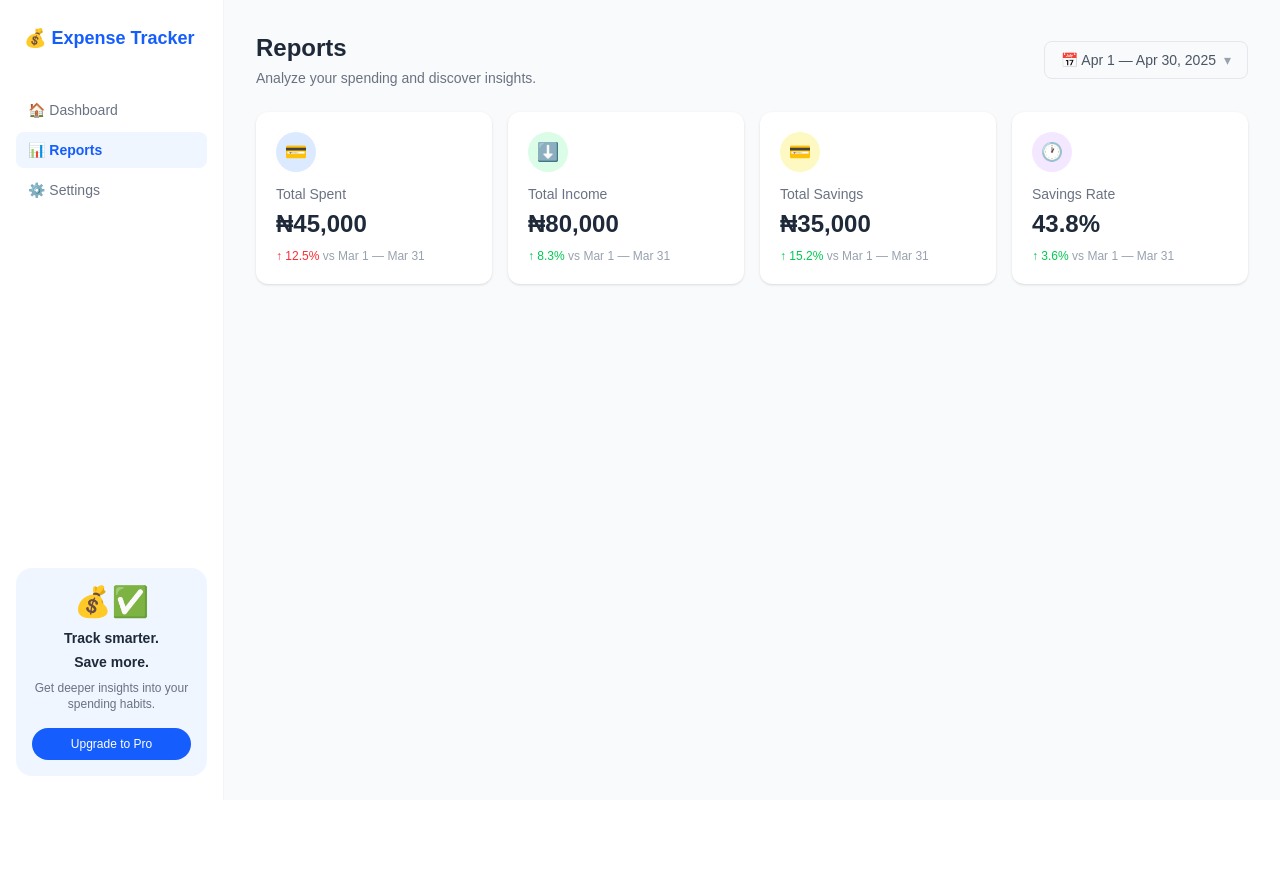
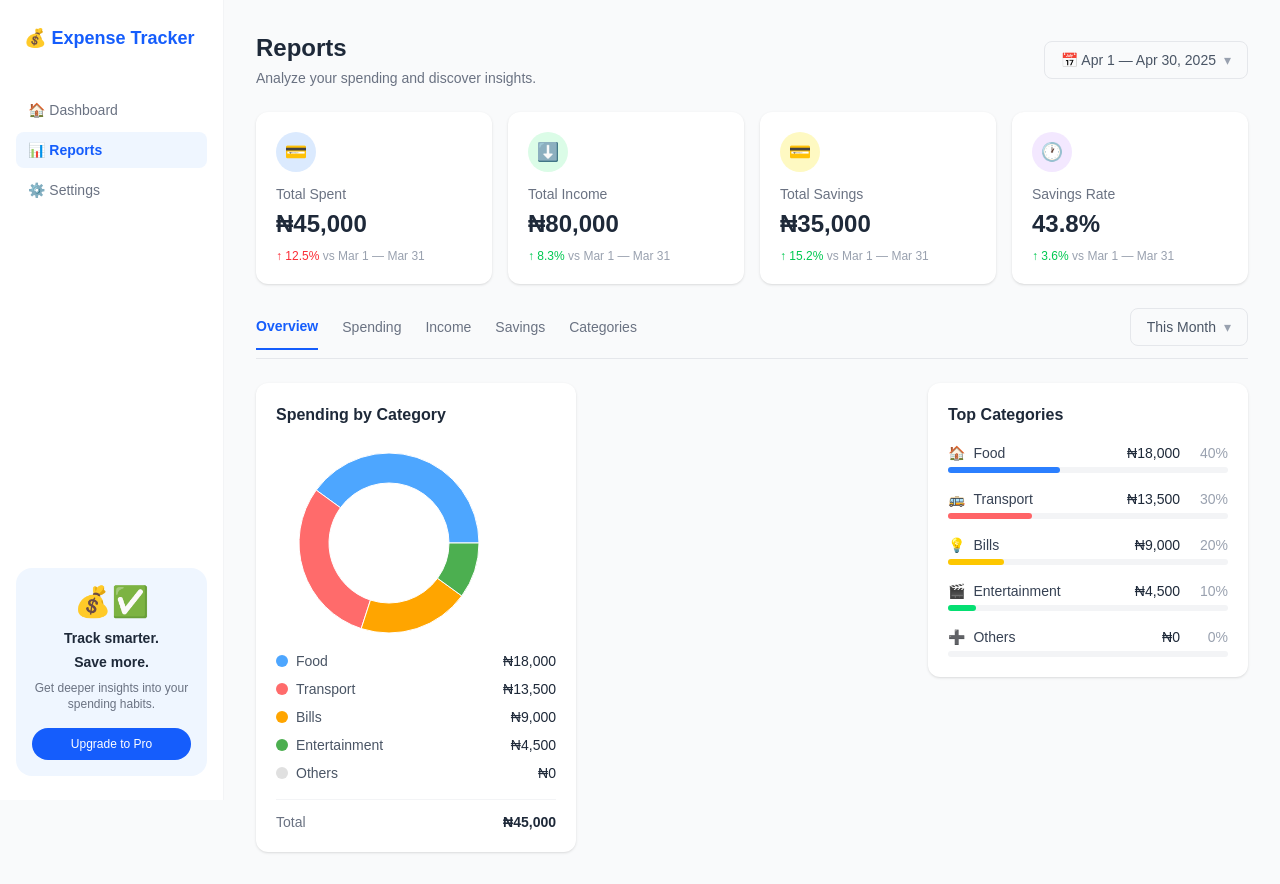
Before and after one commit to fanjorin/grp3-expense-tracker, a Next.js app in the folder frontend/: page /reports in a window 1280 px wide. Before the commit the page ends 800 px from the top, so only its background shows below. Built offline with nearby package versions, Linux system fonts and the light colour scheme.

Commit message:
feat: add reports tab, spending by category chart and top categories

```diff
--- /dev/null
+++ b/frontend/app/reports/components/ReportsTabs.jsx
@@ -0,0 +1,32 @@
+export default function ReportsTabs() {
+  return (
+    <div className="flex items-center justify-between mb-6 border-b border-gray-200">
+
+      {/* Tabs */}
+      <div className="flex gap-6">
+        <button className="text-sm font-semibold text-blue-600 border-b-2 border-blue-600 pb-3">
+          Overview
+        </button>
+        <button className="text-sm text-gray-500 hover:text-blue-600 pb-3">
+          Spending
+        </button>
+        <button className="text-sm text-gray-500 hover:text-blue-600 pb-3">
+          Income
+        </button>
+        <button className="text-sm text-gray-500 hover:text-blue-600 pb-3">
+          Savings
+        </button>
+        <button className="text-sm text-gray-500 hover:text-blue-600 pb-3">
+          Categories
+        </button>
+      </div>
+
+      {/* This Month Dropdown */}
+      <div className="flex items-center gap-2 border border-gray-200 rounded-lg px-4 py-2 text-sm text-gray-600 cursor-pointer hover:bg-gray-50 mb-3">
+        This Month
+        <span className="text-gray-400">▾</span>
+      </div>
+
+    </div>
+  );
+}
--- /dev/null
+++ b/frontend/app/reports/components/SpendingByCategory.jsx
@@ -0,0 +1,59 @@
+"use client";
+
+import { PieChart, Pie, Cell, Tooltip, ResponsiveContainer } from "recharts";
+
+const data = [
+  { name: "Food", value: 40, amount: "₦18,000", color: "#4DA6FF" },
+  { name: "Transport", value: 30, amount: "₦13,500", color: "#FF6B6B" },
+  { name: "Bills", value: 20, amount: "₦9,000", color: "#FFA500" },
+  { name: "Entertainment", value: 10, amount: "₦4,500", color: "#4CAF50" },
+  { name: "Others", value: 0, amount: "₦0", color: "#E0E0E0" },
+];
+
+export default function SpendingByCategory() {
+  return (
+    <div className="bg-white rounded-xl p-5 shadow-sm">
+
+      <h3 className="font-semibold text-gray-800 mb-4">Spending by Category</h3>
+
+      {/* Pie Chart */}
+      <ResponsiveContainer width="100%" height={200}>
+        <PieChart>
+          <Pie
+            data={data}
+            cx="40%"
+            cy="50%"
+            innerRadius={60}
+            outerRadius={90}
+            dataKey="value"
+          >
+            {data.map((entry, index) => (
+              <Cell key={index} fill={entry.color} />
+            ))}
+          </Pie>
+          <Tooltip />
+        </PieChart>
+      </ResponsiveContainer>
+
+      {/* Legend */}
+      <div className="flex flex-col gap-2 mt-2">
+        {data.map((entry, index) => (
+          <div key={index} className="flex items-center justify-between text-sm">
+            <div className="flex items-center gap-2">
+              <div className="w-3 h-3 rounded-full" style={{ backgroundColor: entry.color }}></div>
+              <span className="text-gray-600">{entry.name}</span>
+            </div>
+            <span className="text-gray-800 font-medium">{entry.amount}</span>
+          </div>
+        ))}
+      </div>
+
+      {/* Total */}
+      <div className="flex items-center justify-between mt-4 pt-3 border-t border-gray-100">
+        <span className="text-sm text-gray-500">Total</span>
+        <span className="text-sm font-bold text-gray-800">₦45,000</span>
+      </div>
+
+    </div>
+  );
+}
--- /dev/null
+++ b/frontend/app/reports/components/TopCategories.jsx
@@ -0,0 +1,45 @@
+const categories = [
+  { id: 1, icon: "🏠", name: "Food", amount: "₦18,000", percent: 40, color: "bg-blue-500" },
+  { id: 2, icon: "🚌", name: "Transport", amount: "₦13,500", percent: 30, color: "bg-red-400" },
+  { id: 3, icon: "💡", name: "Bills", amount: "₦9,000", percent: 20, color: "bg-yellow-400" },
+  { id: 4, icon: "🎬", name: "Entertainment", amount: "₦4,500", percent: 10, color: "bg-green-400" },
+  { id: 5, icon: "➕", name: "Others", amount: "₦0", percent: 0, color: "bg-gray-300" },
+];
+
+export default function TopCategories() {
+  return (
+    <div className="bg-white rounded-xl p-5 shadow-sm">
+
+      <h3 className="font-semibold text-gray-800 mb-4">Top Categories</h3>
+
+      <div className="flex flex-col gap-4">
+        {categories.map((cat) => (
+          <div key={cat.id}>
+
+            {/* Category Row */}
+            <div className="flex items-center justify-between mb-1">
+              <div className="flex items-center gap-2 text-sm text-gray-700">
+                <span>{cat.icon}</span>
+                <span>{cat.name}</span>
+              </div>
+              <div className="flex items-center gap-4 text-sm">
+                <span className="text-gray-800 font-medium">{cat.amount}</span>
+                <span className="text-gray-400 w-8 text-right">{cat.percent}%</span>
+              </div>
+            </div>
+
+            {/* Progress Bar */}
+            <div className="w-full bg-gray-100 rounded-full h-1.5">
+              <div
+                className={`${cat.color} h-1.5 rounded-full`}
+                style={{ width: `${cat.percent}%` }}
+              ></div>
+            </div>
+
+          </div>
+        ))}
+      </div>
+
+    </div>
+  );
+}
--- a/frontend/app/reports/page.jsx
+++ b/frontend/app/reports/page.jsx
@@ -1,6 +1,9 @@
 import Sidebar from "./components/Sidebar";
 import ReportsHeader from "./components/ReportsHeader";
 import SummaryCards from "./components/SummaryCards";
+import ReportsTabs from "./components/ReportsTabs";
+import SpendingByCategory from "./components/SpendingByCategory";
+import TopCategories from "./components/TopCategories";
 
 export default function ReportsPage() {
   return (
@@ -13,6 +16,20 @@ export default function ReportsPage() {
       <main className="ml-56 flex-1 p-8">
         <ReportsHeader />
         <SummaryCards />
+        <ReportsTabs />
+
+        {/* Charts Row */}
+        <div className="grid grid-cols-3 gap-4">
+          <div className="col-span-1">
+            <SpendingByCategory />
+          </div>
+          <div className="col-span-1">
+            {/* Spending Over Time - coming in Commit 4 */}
+          </div>
+          <div className="col-span-1">
+            <TopCategories />
+          </div>
+        </div>
       </main>
 
     </div>
```
